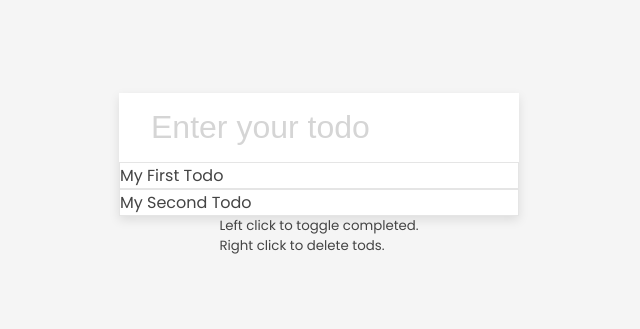
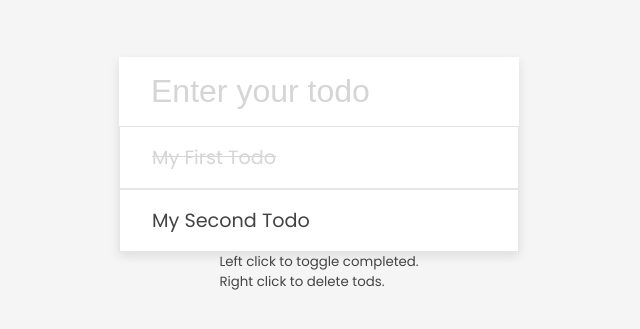
Before and after one commit to Helena2018/todo-list, a plain HTML site: page index.html in a window 1280 px wide. Shown: the part 453-782 px from the top of the page, without its empty margins (321-961 px from the left). Drawn offline with Linux system fonts and the light colour scheme.

Commit message:
todo list style updated

```diff
--- a/style.css
+++ b/style.css
@@ -56,4 +56,11 @@ form {
 .todos li {
   border: 1px solid #e5e5e5;
   cursor: pointer;
+  padding: 1rem 2rem;
+  font-size: 1.2rem;
 }
+
+.todos li.completed {
+  color: #d5d5d5;
+  text-decoration: line-through;
+}
```
